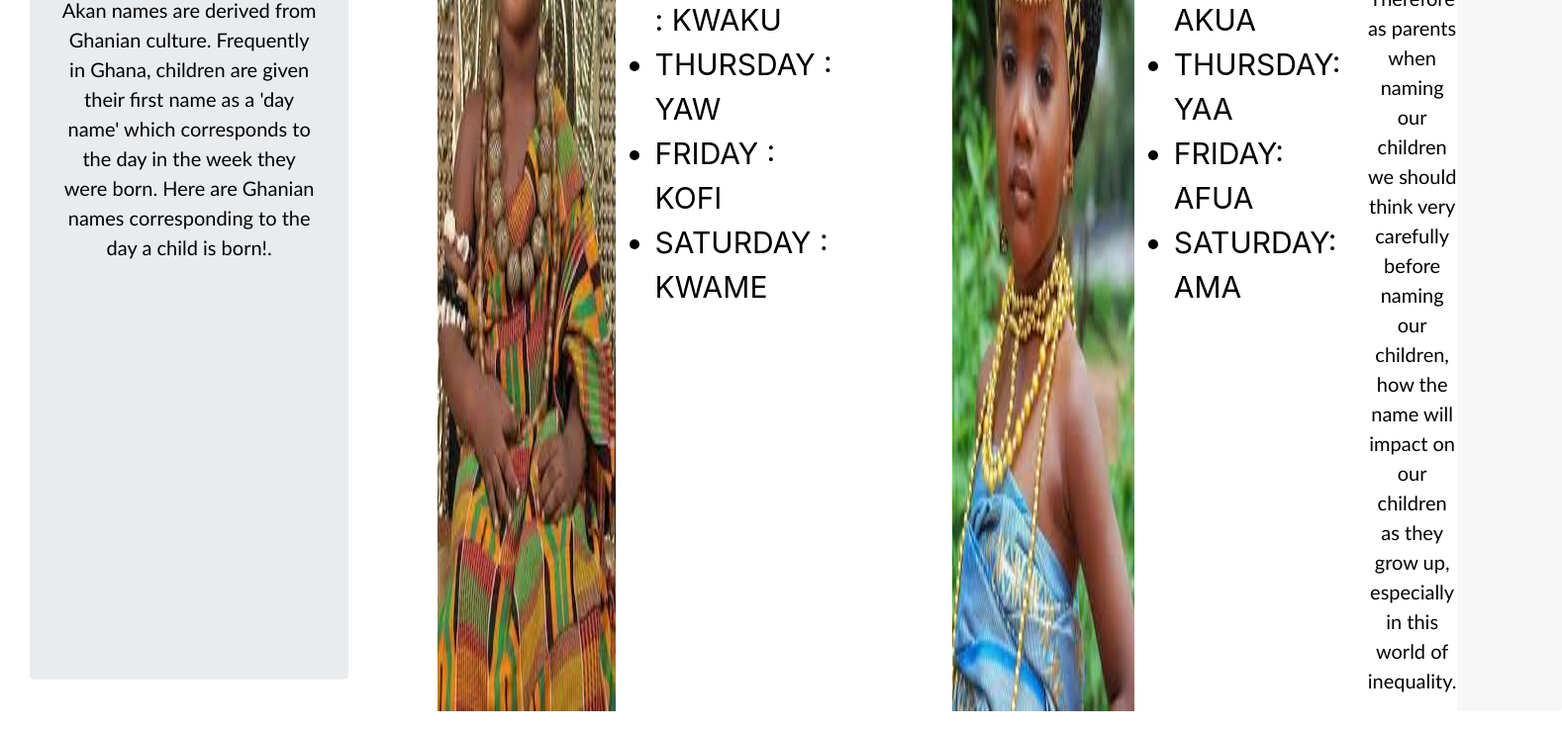
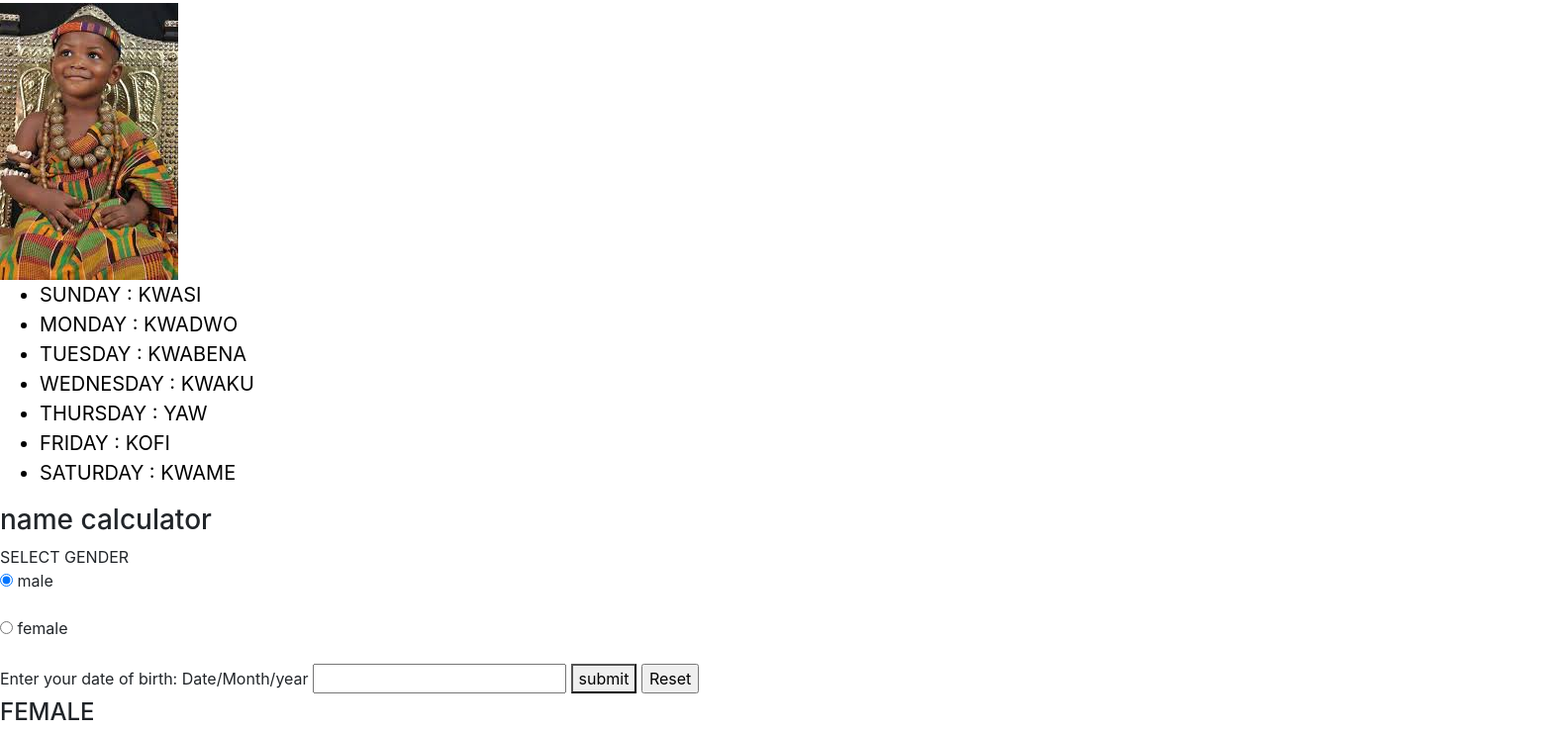
Before and after one commit to MutaEw/akan-names-2, a plain HTML site: page index.html in a window 1280 px wide. Shown: the part 347-1087 px from the top of the page at 99% size, 1578 px wide, since content can reach past the window. Drawn offline with Linux system fonts and the light colour scheme; files whose address does not match are found by name.

Commit message:
changes to java and css

```diff
--- a/css/master.css
+++ b/css/master.css
@@ -1,9 +1,7 @@
 
-.body {
-    background:url(/home/emuta/Documents/akan-names/images/flag.jpg);
 
 }
-body {
+.body {
   margin: 30px;
   display: flex;
 }
@@ -13,6 +11,7 @@ h1 {
     font-size: 50px;
     font-family: Georgia, 'Times New Roman', Times, serif;
     text-align: center;
+
 }
 p {
     color: black;
@@ -22,7 +21,7 @@ p {
 }
 li {
     color: black;
-    font-size: 30px;
+    font-size: 20px;
     text-align: left;
     text-transform:uppercase;
 }
--- a/index.html
+++ b/index.html
@@ -6,6 +6,7 @@
 <title>AKAN NAMES!!</title>
 <link href="css/bootstrap.css" rel="stylesheet" type="text/css">
 <link href="css/master.css" rel="stylesheet" type="text/css">
+<script src="js/index.js"></script>
     </head>
     <div class="jumbotron">
         <h1>NAMING OF CHILDREN IN GHANA</h1>
@@ -27,7 +28,22 @@
     <li>Saturday : Kwame</li>
       </ul>
       </div>
-    <h3>FEMALE</h3>
+
+      <h3>name calculator</h3>
+      <div class="submit">
+        <form name="myForm" onsubmit="return(CC/4)-2*CC-1) + ((5*YY/4)) + ((26*(MM + 1) /10)) +DD) % 7());">
+        SELECT GENDER
+        <br>
+        <input type="radio" name="gender" value="male" checked="checked"> male</br>
+        <br><input type="radio" name="gender"          value="female"> female</br>
+        <br><label for="birthday">Enter your date of birth: Date/Month/year</label>
+        <input type="text" name="birthday" id="bDay">
+        <strong><button onclick="getName()";>submit</button></strong>
+        <input type="reset" value="Reset"></br>
+        </form>
+      </div>
+
+    <h4>FEMALE</h4>
     <img src="/home/emuta/Documents/akan-names-2/images/Girl.jpeg" alt="This is the picture of a Ghanaian girl">
 
     <div class="content">
--- a/js/index.js
+++ b/js/index.js
@@ -8,6 +8,8 @@ function getFormValues(){
     var dayElement = document.getElementById("day");
     var monthElement = document.getElementById("month");
     var yearElement = document.getElementById("year");
+    console.log(day);
+    console.log(dateOfBirth);
 
     day=dayElement.options[dayElement.selectedIndex].value;
 
@@ -39,8 +41,8 @@ function getFormValues(){
 
 }
 
-function showAkanName(datesected,month,year,gender){
-    var dayOfWeek = Math.trunc(getDayOfWeek(datesected,month,year))
+function showAkanName(dateselected,month,year,gender){
+    var dayOfWeek = Math.trunc(getDayOfWeek(dateselected,month,year))
     var male =[
         {"day":"Sunday","name":"Kwasi"},
         {"day":"Monday","name":"Kwadwo"},
```
